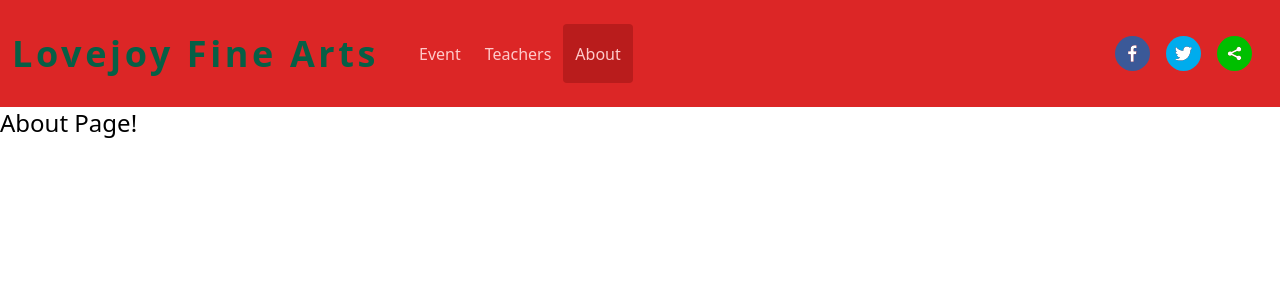
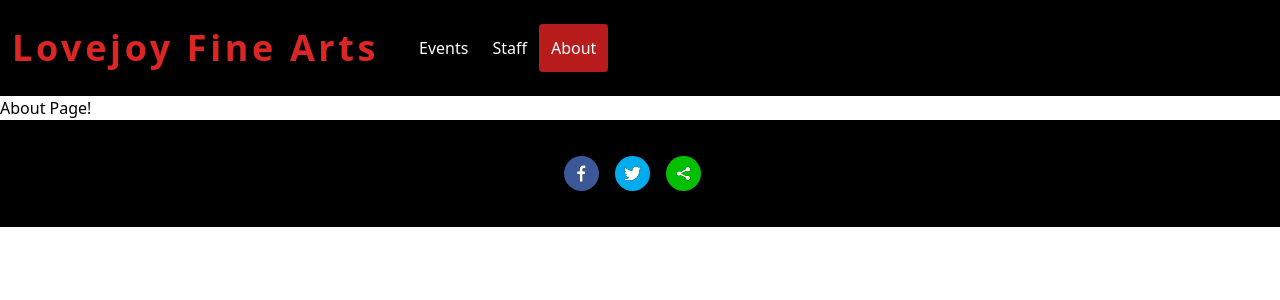
Before and after one commit to nlewis84/lovejoy-fine-arts, a React (Create React App) app: page /about in a window 1280 px wide. Shown: the top 300 px of the page. Built offline with nearby package versions, Linux system fonts and the light colour scheme.

Commit message:
updated fonts and added some more components

```diff
--- a/public/index.html
+++ b/public/index.html
@@ -7,7 +7,7 @@
     <meta name="theme-color" content="#000000" />
     <meta
       name="description"
-      content="Web site created using create-react-app"
+      content="Performing and Visual Arts at Lovejoy ISD"
     />
     <link rel="apple-touch-icon" href="%PUBLIC_URL%/logo192.png" />
     <!--
@@ -24,11 +24,14 @@
       work correctly both with client-side routing and a non-root public URL.
       Learn how to configure a non-root public URL by running `npm run build`.
     -->
-    <title>React App</title>
+    <title>Lovejoy Fine Arts</title>
   </head>
   <body>
     <noscript>You need to enable JavaScript to run this app.</noscript>
-    <div id="root"></div>
+    <div
+      id="root"
+      style="display: flex; flex-direction: column; min-height: 100vh"
+    ></div>
     <!--
       This HTML file is a template.
       If you open it directly in the browser, you will see an empty page.
--- a/src/App.js
+++ b/src/App.js
@@ -2,9 +2,11 @@ import { BrowserRouter, Route, Switch } from 'react-router-dom';
 import About from './components/About';
 import Home from './components/Home';
 import Event from './components/Event';
-import SingleTeacher from './components/SingleTeacher';
-import Teachers from './components/Teachers';
+import SingleTeacher from './components/SingleStaff';
+import Staff from './components/Staff';
 import NavBar from './components/NavBar';
+import Footer from './components/Footer';
+import SingleEvent from './components/SingleEvent';
 
 function App() {
   return (
@@ -13,10 +15,12 @@ function App() {
       <Switch>
         <Route component={Home} path="/" exact />
         <Route component={About} path="/about" />
-        <Route component={SingleTeacher} path="/teacher/:slug" />
-        <Route component={Teachers} path="/teachers" />
+        <Route component={SingleTeacher} path="/staff/:slug" />
+        <Route component={Staff} path="/staff" />
+        <Route component={SingleEvent} path="/event/:slug" />
         <Route component={Event} path="/event" />
       </Switch>
+      <Footer />
     </BrowserRouter>
   );
 }
--- /dev/null
+++ b/src/components/Footer.js
@@ -0,0 +1,34 @@
+import React from 'react';
+import { SocialIcon } from 'react-social-icons';
+
+export default function Footer() {
+  return (
+    <footer className="bg-black">
+      <div className="container mx-auto flex justify-center">
+        <div className="inline-flex py-3 px-3 my-6">
+          <SocialIcon
+            url="https://www.facebook.com/lovejoy.arts"
+            className="mr-4"
+            target="_blank"
+            fgColor="#ffffff"
+            style={{ height: 35, width: 35 }}
+          />
+          <SocialIcon
+            url="https://www.twitter.com/LovejoyArts"
+            className="mr-4"
+            target="_blank"
+            fgColor="#ffffff"
+            style={{ height: 35, width: 35 }}
+          />
+          <SocialIcon
+            url=""
+            className="mr-4"
+            target="_blank"
+            fgColor="#ffffff"
+            style={{ height: 35, width: 35 }}
+          />
+        </div>
+      </div>
+    </footer>
+  );
+}
--- a/src/components/Home.js
+++ b/src/components/Home.js
@@ -1,5 +1,19 @@
 import React from 'react';
+import image from '../curtain.jpg';
 
 export default function Home() {
-  return <h1>Home Page!</h1>;
+  return (
+    <main className="relative flex-grow">
+      <img
+        src={image}
+        alt="Red theater stage curtain closed."
+        className="absolute object-cover w-full h-full"
+      />
+      <section className="relative flex justify-center pt-12 lg:pt-64 px-8">
+        <h1 className="text-6xl text-white font-bold cursive leading-none lg:leading-snug home-name">
+          Lovejoy Arts
+        </h1>
+      </section>
+    </main>
+  );
 }
--- a/src/components/NavBar.js
+++ b/src/components/NavBar.js
@@ -1,65 +1,41 @@
 import React from 'react';
 import { NavLink } from 'react-router-dom';
-import { SocialIcon } from 'react-social-icons';
 
 export default function NavBar() {
   return (
-    <header className="bg-red-600">
+    <header className="bg-black">
       <div className="container mx-auto flex justify-between">
-        <nav className="flex">
+        <nav className="inline-flex">
           <NavLink
             to="/"
             exact
             activeClassName="text-white"
-            className="inline-flex items-center py-6 px-3 mr-4 text-red-100 hover:text-green-800 text-4xl font-bold tracking-widest"
+            className="inline-flex items-center py-6 px-3 mr-4 text-white hover:text-red-600 text-4xl font-bold tracking-widest"
           >
             Lovejoy Fine Arts
           </NavLink>
           <NavLink
             to="/event"
-            activeClassName="text-red-100 bg-red-700"
-            className="inline-flex items-center py-3 px-3 my-6 rounded text-red-200 hover:text-green-800"
+            activeClassName="text-white bg-red-700"
+            className="inline-flex items-center py-3 px-3 my-6 rounded text-white hover:text-red-600"
           >
-            Event
+            Events
           </NavLink>
           <NavLink
-            to="/teachers"
-            activeClassName="text-red-100 bg-red-700"
-            className="inline-flex items-center py-3 px-3 my-6 rounded text-red-200 hover:text-green-800"
+            to="/staff"
+            activeClassName="text-white bg-red-700"
+            className="inline-flex items-center py-3 px-3 my-6 rounded text-white hover:text-red-600"
           >
-            Teachers
+            Staff
           </NavLink>
           <NavLink
             to="/about"
-            activeClassName="text-red-100 bg-red-700"
-            className="inline-flex items-center py-3 px-3 my-6 rounded text-red-200 hover:text-green-800"
+            activeClassName="text-white bg-red-700"
+            className="inline-flex items-center py-3 px-3 my-6 rounded text-white hover:text-red-600"
           >
             About
           </NavLink>
         </nav>
-        <div className="inline-flex px-3 py-3 my-6">
-          <SocialIcon
-            url="https://www.facebook.com/lovejoy.arts"
-            className="mr-4"
-            target="_blank"
-            fgColor="#ffffff"
-            style={{ height: 35, width: 35 }}
-          />
-          <SocialIcon
-            url="https://www.twitter.com/LovejoyArts"
-            className="mr-4"
-            target="_blank"
-            fgColor="#ffffff"
-            style={{ height: 35, width: 35 }}
-          />
-          <SocialIcon
-            url=""
-            className="mr-4"
-            target="_blank"
-            fgColor="#ffffff"
-            style={{ height: 35, width: 35 }}
-          />
-        </div>
       </div>
     </header>
   );
--- /dev/null
+++ b/src/components/SingleEvent.js
@@ -0,0 +1,5 @@
+import React from 'react';
+
+export default function SingleEvent() {
+  return <h1>SingleEvent Page!</h1>;
+}
--- /dev/null
+++ b/src/components/SingleStaff.js
@@ -0,0 +1,5 @@
+import React from 'react';
+
+export default function SingleStaff() {
+  return <h1>SingleStaff Page!</h1>;
+}
--- a/src/components/SingleTeacher.js
+++ /dev/null
@@ -1,5 +0,0 @@
-import React from 'react';
-
-export default function SingleTeacher() {
-  return <h1>SingleTeacher Page!</h1>;
-}
--- /dev/null
+++ b/src/components/Staff.js
@@ -0,0 +1,5 @@
+import React from 'react';
+
+export default function Staff() {
+  return <h1>Staff Page!</h1>;
+}
--- a/src/components/Teachers.js
+++ /dev/null
@@ -1,5 +0,0 @@
-import React from 'react';
-
-export default function Teachers() {
-  return <h1>Teachers Page!</h1>;
-}
--- a/src/index.css
+++ b/src/index.css
@@ -1,12 +1,19 @@
 @tailwind base;
 @tailwind components;
 @tailwind utilities;
+@import url('https://fonts.googleapis.com/css2?family=Anton:wght@700&display=swap');
 
-@layer base {
-  h1 {
-    @apply text-2xl;
-  }
-  h2 {
-    @apply text-xl;
-  }
+.cursive {
+  font-family: 'Anton', sans-serif;
+  font-weight: 700;
 }
+
+.prose img {
+  margin-left: auto;
+  margin-right: auto;
+  border-radius: 5px;
+}
+
+.home-name {
+  font-size: 150px;
+}
```
Also changed, not shown: 1 other file (tests, documents, lock files or other folders).
